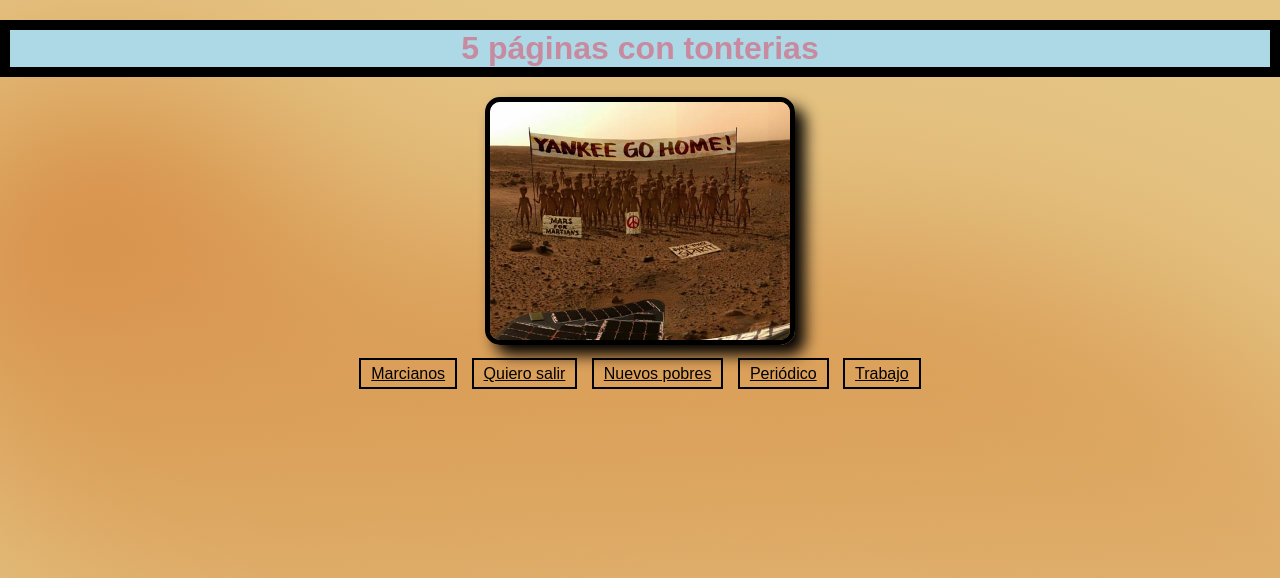
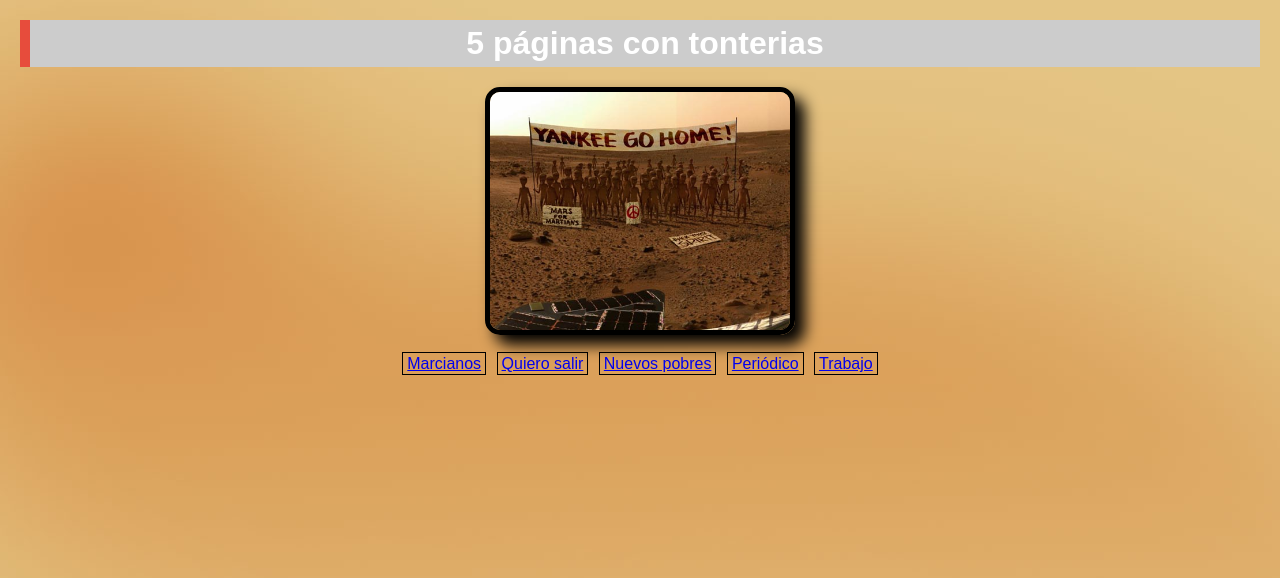
Before and after one commit to minguezMarta/minguezmarta.github.io, a plain HTML site: page practica2/index.html in a window 1280 px wide. Drawn offline with Linux system fonts and the light colour scheme.

Commit message:
Update estilos.css

```diff
--- a/practica2/css/estilos.css
+++ b/practica2/css/estilos.css
@@ -10,18 +10,19 @@ body {
     margin: 0;
     padding: 0;
     text-align: center;
+    overflow: hidden
 
 }
 
 
 h1 {
-    background-color:lightblue;
-    color: #c88a9e;
-    border-color: black;
-    border-width: 10px;
-    border-style: solid;
+  background-color: #cccccc;
+    color: white;
+   border-left: 10px solid #e74c3c;
     margin: 20px auto;
     text-align: center;
+    padding: 5px;
+    margin: 20px; 15px;
 
 
      }
@@ -44,12 +45,12 @@ ul {
 
 li {
     display:inline;
-     border: 2px solid black;
-    padding: 5px 10px;
-    margin: 0 5px;
+    border: 1px solid black;
+    padding: 2px 4px;
+    margin: 0 3px;
 
 }
 a {
-    color: inherit;
+
 
 }
```
